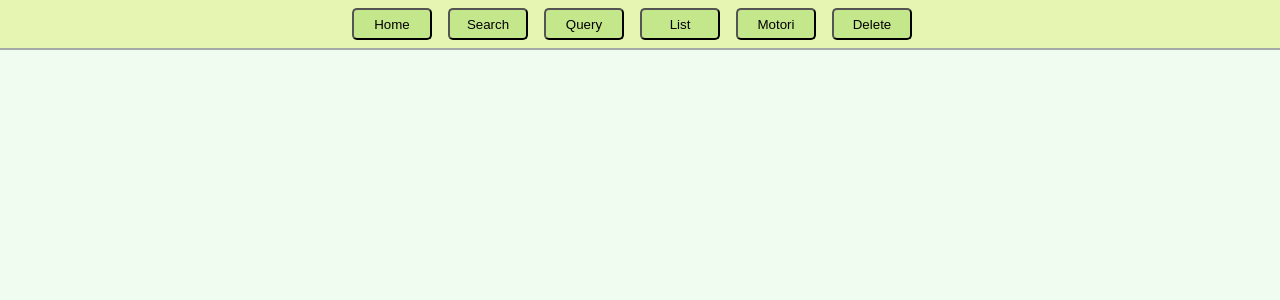
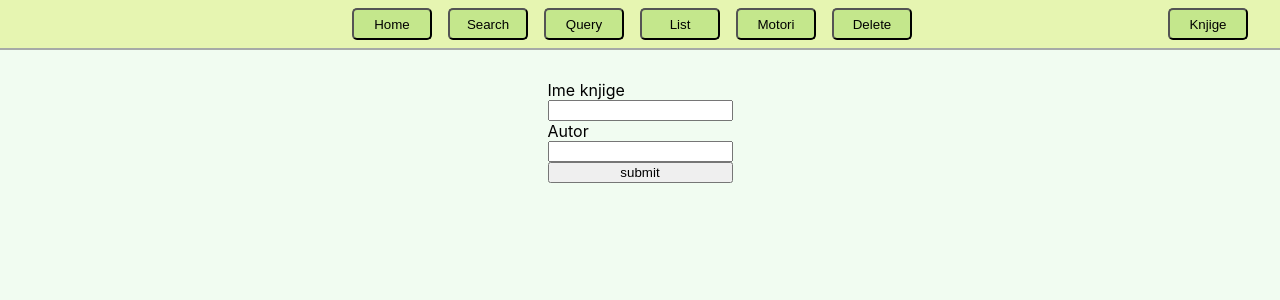
Before and after one commit to bozekekez/treningFront, a React (Create React App) app: page /books/addbook in a window 1280 px wide. Shown: the top 300 px of the page. Built offline with nearby package versions, Linux system fonts and the light colour scheme.

Commit message:
nova opcija u navigaciji knjige, mijenja izgled stranice, dodaje rutu /books

```diff
--- a/src/App.js
+++ b/src/App.js
@@ -7,14 +7,25 @@ import Motori from './Components/Motori/Motori';
 import Home from './Components/Home/Home';
 import Item from './Components/Item/Item';
 import Delete from './Components/Delete/Delete';
-
+import HeaderKnjige from './Components/Header/HeaderKnjige'
+import AddBook from './Components/Adding/AddBook'
+import { ItemContext } from './Components/Context/Context';
 import { BrowserRouter as Router, Switch, Route, Link, Redirect, HashRouter, useHistory, useParams } from "react-router-dom";
+import { useState } from 'react';
 
 function App() {
+  const [header, setHeader] = useState('auti');
   return (
     <Router basename={process.env.PUBLIC_URL}>
       <div >
-        <Header/>
+      <ItemContext.Provider value={{header, setHeader}}>
+        { header === 'auti' ?
+          <Header/>
+        : header === 'knjige' ?
+          <HeaderKnjige/>
+        :
+          <Header/>
+        }
         <Route exact={true} path="/search" render={() =>(
           <Search />
         )}/>
@@ -36,6 +47,13 @@ function App() {
         <Route exact={true} path="/delete" render={() =>(
           <Delete />
         )}/>
+        <Route exact={true} path="/books" render={() =>(
+          <p>books</p>
+        )}/>
+        <Route exact={true} path="/books/addbook" render={() => (
+          <AddBook/>
+        )}/>
+      </ItemContext.Provider>
       </div>
     </Router>
   );
--- /dev/null
+++ b/src/Components/Adding/AddBook.js
@@ -0,0 +1,49 @@
+import { BrowserRouter as Router, Switch, Route, Link, useHistory } from "react-router-dom";
+import React, { useState, useEffect, useContext } from 'react';
+// import '../List/List.css'
+
+const AddBook = () => {
+    const [naziv, setNaziv] = useState();
+    const [autor, setAutor] = useState();
+    console.log('1')
+
+    const handleName = (e) =>{
+        setNaziv(e.target.value);
+    }
+
+    const handleAutor = (e) => {
+        setAutor(e.target.value);
+    }
+
+    const handleSubmit = (e) => {
+        e.preventDefault();
+        fetch('http://localhost:3000/motori', {
+        method: 'post',
+        headers: {'Content-Type': 'application/json'},
+        body: JSON.stringify({
+                name: naziv,
+                autor: autor,
+            })
+        })
+        .then(resopnse => resopnse.json())
+        // .then(article =>{
+        //     if (article){
+        //             setMessage(`${article.name} has been created`)
+        //         }
+        // })
+    }
+
+return(
+    <div className="list">
+       <form onSubmit={handleSubmit} className="forma">
+        <label>Ime knjige</label>
+        <input type="text" onChange={handleName}></input>
+        <label>Autor</label>
+        <input type="text" onChange={handleAutor}></input>
+        <button onClick={handleSubmit}>submit</button>
+        </form>
+    </div>
+)
+}
+
+export default AddBook;
--- /dev/null
+++ b/src/Components/Context/Context.js
@@ -0,0 +1,3 @@
+import React, {useState, createContext} from 'react';
+
+export const ItemContext = createContext();
--- a/src/Components/Header/Header.css
+++ b/src/Components/Header/Header.css
@@ -25,3 +25,55 @@
     cursor: pointer;
     width: 5rem;
 }
+
+.botun1{
+    margin-right: 1rem;
+    height: 2rem;
+    margin-top: 0.5rem;
+    border-radius: 5px;
+    background-color: rgb(196, 231, 140);
+    cursor: pointer;
+    width: 5rem;
+    right: 1rem;
+    position: absolute;
+}
+
+.navbarKnjige{
+    display: flex;
+    justify-content: center;
+    position: fixed;
+    justify-items: center;
+    margin: 0;
+    top: 0;
+    overflow: visible;
+    z-index: 9998;
+    background: rgb(133, 216, 188);
+    width: 100%;
+    height: 3rem;
+    text-align: center;
+    border-bottom: rgba(164, 167, 167, 0.959) 2px solid;
+    text-decoration: none;
+    margin-bottom: 0;
+}
+
+.botunKnjige{
+    margin-right: 1rem;
+    height: 2rem;
+    margin-top: 0.5rem;
+    border-radius: 5px;
+    background-color: rgb(110, 211, 149);
+    cursor: pointer;
+    width: 5rem;
+}
+
+.botun1Knjige{
+    margin-right: 1rem;
+    height: 2rem;
+    margin-top: 0.5rem;
+    border-radius: 5px;
+    background-color: rgb(110, 211, 149);
+    cursor: pointer;
+    width: 5rem;
+    right: 1rem;
+    position: absolute;
+}
--- a/src/Components/Header/Header.js
+++ b/src/Components/Header/Header.js
@@ -1,8 +1,10 @@
 import { BrowserRouter as Router, Switch, Route, Link, useHistory } from "react-router-dom";
 import React, { useState, useEffect, useContext } from 'react';
+import { ItemContext } from '../Context/Context'
 import './Header.css'
 
 const Header = () => {
+    const {header, setHeader} = useContext(ItemContext);
     let history = useHistory();
 
     const handleClick = () => {
@@ -28,6 +30,12 @@ const Header = () => {
     const handleDelete = () =>{
         history.push('/delete');
     }
+
+    const handleKnjige = () =>{
+        setHeader('knjige');
+        history.push('/books');
+    }
+
 return(
     <div className="navbar">
         <button className="botun" onClick={handleClick}>Home</button>
@@ -36,6 +44,7 @@ return(
         <button className="botun" onClick={handleList}>List</button>
         <button className="botun" onClick={handleMotori}>Motori</button>
         <button className="botun" onClick={handleDelete}>Delete</button>
+        <button className="botun1" onClick={handleKnjige}>Knjige</button>
     </div>
 )
 }
--- /dev/null
+++ b/src/Components/Header/HeaderKnjige.js
@@ -0,0 +1,26 @@
+import { BrowserRouter as Router, Switch, Route, Link, useHistory } from "react-router-dom";
+import React, { useState, useEffect, useContext } from 'react';
+import { ItemContext } from '../Context/Context'
+import './Header.css'
+
+const Header = () => {
+    const {header, setHeader} = useContext(ItemContext);
+    let history = useHistory();
+
+    const handleAdd = () =>{
+        history.push('/books/addbook');
+    }
+
+    const handleAuti = () =>{
+        setHeader('auti')
+        history.push('/');
+    }
+
+return(
+    <div className="navbarKnjige">
+        <button className="botunKnjige" onClick={handleAdd}>Add Book</button>
+        <button className="botun1Knjige" onClick={handleAuti}>Auti</button>
+    </div>
+)
+}
+export default Header;
```
